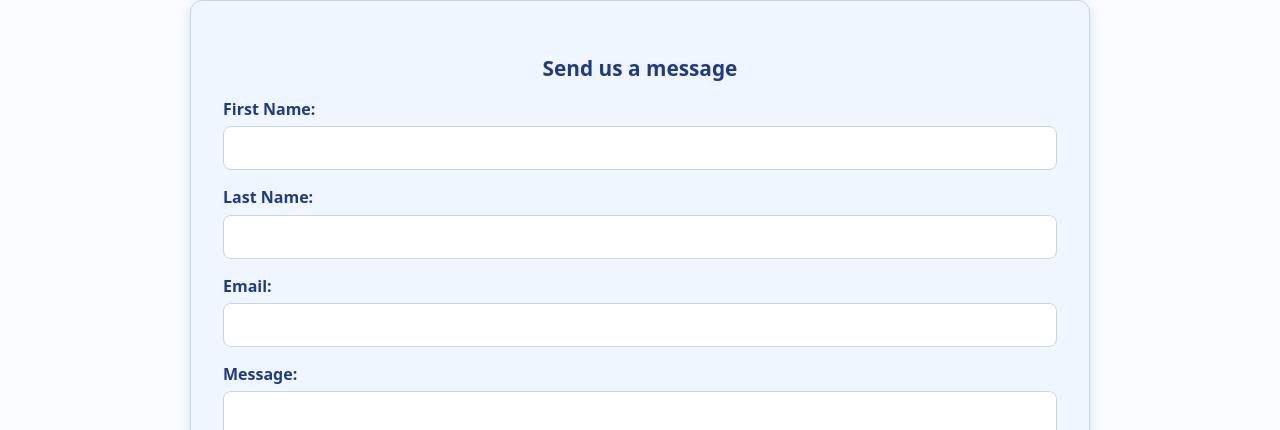
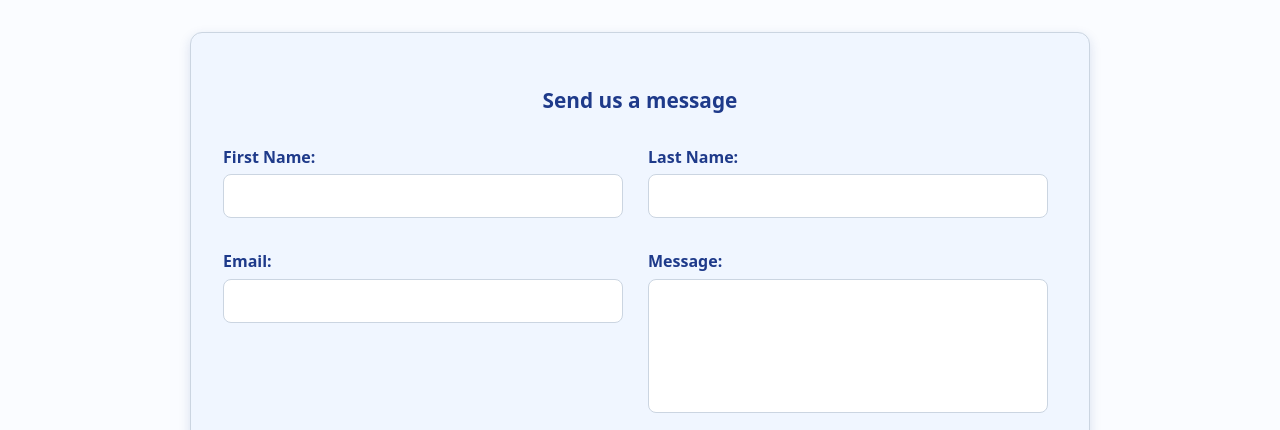
Before and after one commit to He-is-Henry/dsdhj, a React (Vite) app: page /contact in a window 1280 px wide. Shown: the part 370-800 px from the top of the page. Built offline with nearby package versions, Linux system fonts and the light colour scheme; no server answers.

Commit message:
added some styles

```diff
--- a/src/App.css
+++ b/src/App.css
@@ -352,15 +352,6 @@ main {
   margin-top: 0.5rem;
 }
 
-.status-buttons .blue-button:hover {
-  background-color: #3b82f6;
-}
-
-.status-buttons .blue-button.active {
-  background-color: #2563eb;
-  font-weight: bold;
-}
-
 textarea {
   width: 100%;
   padding: 0.5rem;
@@ -474,6 +465,24 @@ textarea {
 .review-list {
   width: 100%;
 }
+
+.form-grid {
+  display: grid;
+  grid-template-columns: 1fr;
+  gap: 1rem;
+}
+
+@media (min-width: 768px) {
+  .form-grid {
+    grid-template-columns: 1fr 1fr;
+  }
+}
+
+.form-grid > div {
+  display: flex;
+  flex-direction: column;
+}
+
 .review-form {
   position: fixed;
   bottom: 0;
--- a/src/components/Contact.jsx
+++ b/src/components/Contact.jsx
@@ -8,6 +8,7 @@ const styles = {
     margin: "auto",
     fontFamily: "system-ui, sans-serif",
     textAlign: "left",
+    display: "grid",
   },
   heading: {
     fontSize: "2rem",
@@ -17,7 +18,6 @@ const styles = {
   },
   subheading: {
     textAlign: "center",
-
     fontSize: "1.3rem",
     marginBottom: "1rem",
     color: "#1e3a8a",
@@ -35,7 +35,7 @@ const styles = {
   link: {
     color: "#3b82f6",
     textDecoration: "none",
-    fontWeight: 500,
+    fontWeight: "500px",
   },
   card: {
     backgroundColor: "#f0f6ff",
@@ -46,7 +46,6 @@ const styles = {
     border: "1px solid #cbd5e1",
   },
   label: {
-    display: "block",
     marginBottom: "0.4rem",
     marginTop: "1rem",
     fontWeight: 600,
@@ -59,10 +58,12 @@ const styles = {
     border: "1px solid #cbd5e1",
     backgroundColor: "#ffffff",
     fontSize: "1rem",
+    maxWidth: "400px",
   },
   textarea: {
     resize: "none",
     width: "100%",
+    maxWidth: "400px",
     padding: "0.75rem",
     borderRadius: "8px",
     border: "1px solid #cbd5e1",
@@ -71,7 +72,7 @@ const styles = {
   },
   button: {
     marginTop: "1.5rem",
-    backgroundColor: "#1e3a8a", // dark blue
+    backgroundColor: "#1e3a8a",
     color: "#ffffff",
     padding: "0.8rem 1.5rem",
     border: "none",
@@ -165,6 +166,8 @@ const Contact = ({ home = false }) => {
         <div style={styles.card}>
           <h3 style={styles.subheading}>Send us a message</h3>
           <form onSubmit={handleSubmit}>
+            <div className="form-grid">
+              <div>
                 <label htmlFor="firstname" style={styles.label}>
                   First Name:
                 </label>
@@ -176,7 +179,9 @@ const Contact = ({ home = false }) => {
                   onChange={onFirstNameChange}
                   style={styles.input}
                 />
+              </div>
 
+              <div>
                 <label htmlFor="lastname" style={styles.label}>
                   Last Name:
                 </label>
@@ -188,7 +193,9 @@ const Contact = ({ home = false }) => {
                   onChange={onLastNameChange}
                   style={styles.input}
                 />
+              </div>
 
+              <div>
                 <label htmlFor="email" style={styles.label}>
                   Email:
                 </label>
@@ -200,7 +207,9 @@ const Contact = ({ home = false }) => {
                   onChange={onEmailChange}
                   style={styles.input}
                 />
+              </div>
 
+              <div>
                 <label htmlFor="message" style={styles.label}>
                   Message:
                 </label>
@@ -212,6 +221,8 @@ const Contact = ({ home = false }) => {
                   onChange={onMessageChange}
                   style={styles.textarea}
                 ></textarea>
+              </div>
+            </div>
 
             {errorMsg && <p style={styles.error}>{errorMsg}</p>}
             {msg && <p style={styles.success}>{msg}</p>}
--- a/src/styles/contact.css
+++ b/src/styles/contact.css
@@ -1,6 +1,5 @@
 .contact-page form {
   display: flex;
-  flex-direction: column;
   gap: 1rem;
   margin-top: 2rem;
 }
@@ -22,7 +21,7 @@
 }
 
 .contact-page textarea {
-  resize: vertical;
+  resize: none;
 }
 
 .contact-page button {
--- a/src/styles/manuscriptForm.css
+++ b/src/styles/manuscriptForm.css
@@ -110,7 +110,6 @@
   transform: translateY(-1px);
 }
 
-/* Modal and history list styles reused */
 .modal-overlay {
   position: fixed;
   top: 0;
```
Lines whose indentation alone changed are shown as unchanged.
